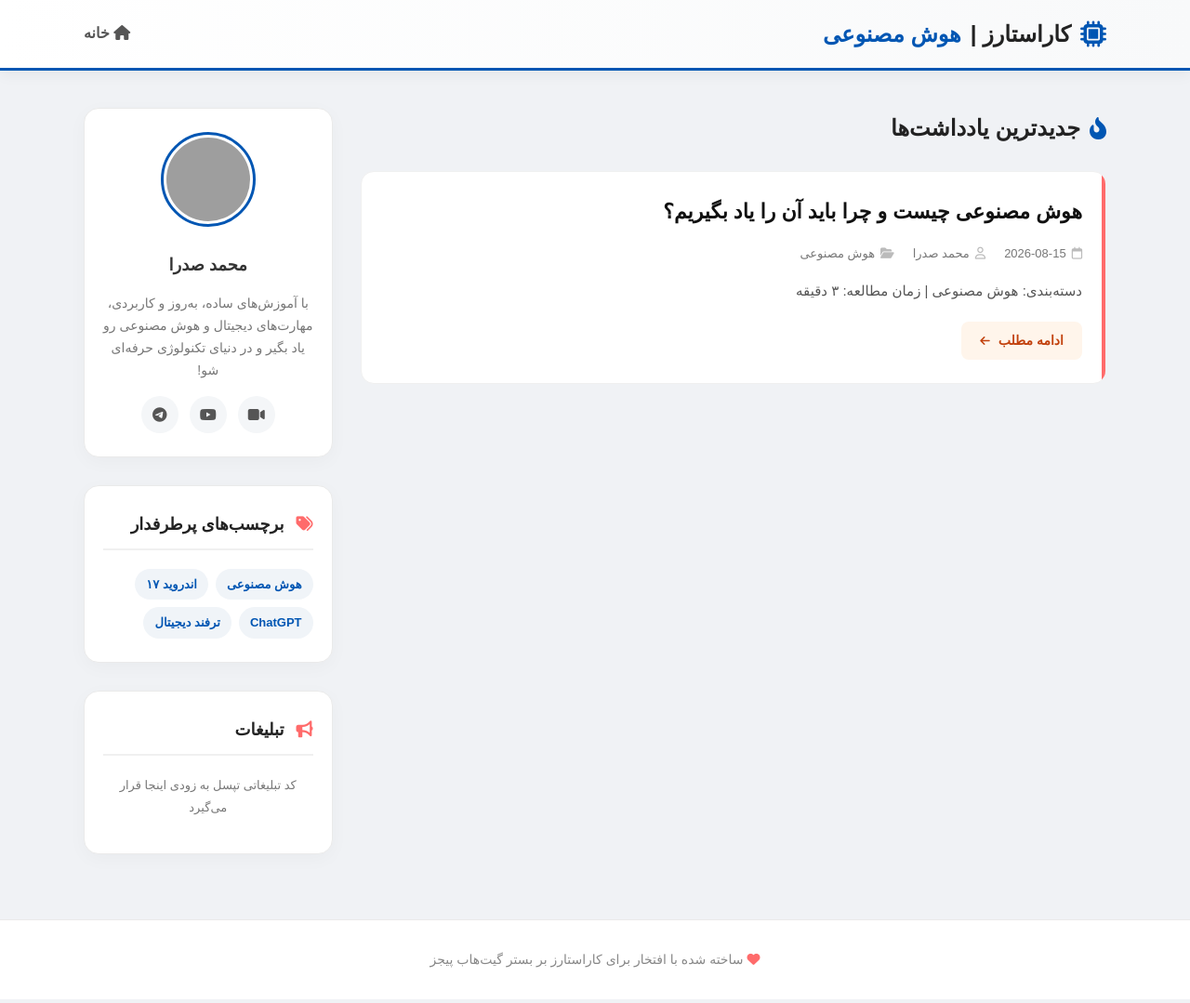
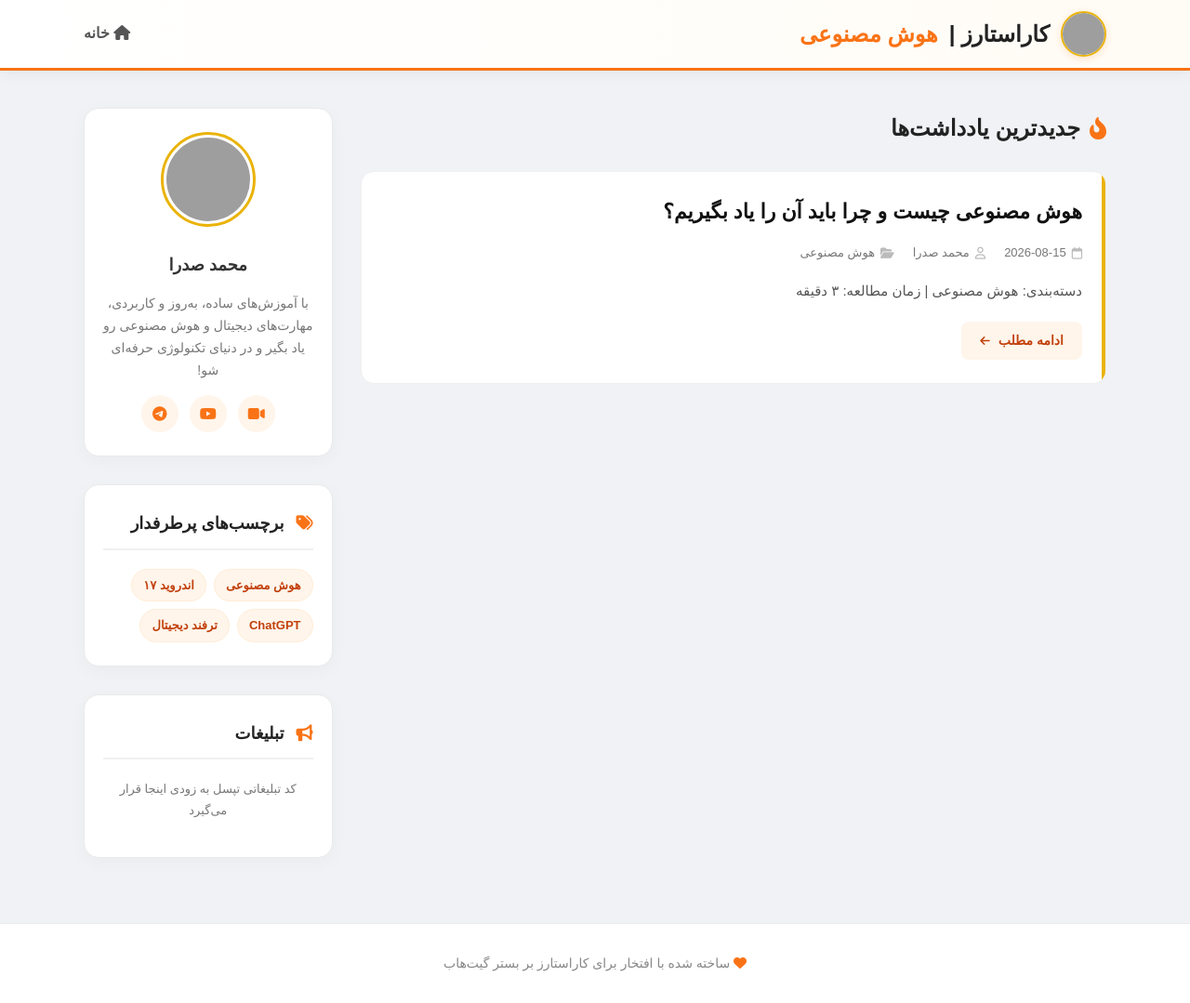
Before and after one commit to carstars7/carstars7.github.io, a Jekyll site: the page built from index.html, in a window 1280 px wide and 1079 px high. Shown: the whole window at 93% size. Built offline with Jekyll 4.4.1, drawn with Linux system fonts in a browser that asks for light colours; a style sheet for code colours, icons or effects is not loaded; grey boxes are pictures that could not be loaded.

Commit message:
Update default.html

```diff
--- a/_layouts/default.html
+++ b/_layouts/default.html
@@ -5,149 +5,84 @@
     <meta name="viewport" content="width=device-width, initial-scale=1.0">
     <title>{{ page.title | default: "کاراستارز | آموزش هوش مصنوعی" }}</title>
 
-    <!-- فونت زیبای وزیرمتن -->
+    <!-- قرار دادن لوگو روی زبانه مرورگر (Favicon) -->
+    <link rel="icon" type="image/jpeg" href="https://www.blogsky.com/images/logo/carstars-96x96.jpg">
+
     <link href="https://cdn.jsdelivr.net/gh/rastikerdar/vazirmatn@v33.0.0/Vazirmatn-font-face.css" rel="stylesheet" type="text/css" />
-    <!-- آیکون‌های جذاب برای زنده شدن سایت -->
     <link rel="stylesheet" href="https://cdnjs.cloudflare.com/ajax/libs/font-awesome/6.4.0/css/all.min.css">
 
     <style>
         :root {
-            --primary: #0056b3;
-            --secondary: #ff6b6b; /* رنگ گرم برای جذابیت بصری */
+            /* تم رنگی جدید بر اساس لوگوی شما */
+            --primary: #f97316; /* نارنجی جذاب */
+            --secondary: #eab308; /* زرد لوگو */
             --bg-color: #f0f2f5;
             --card-bg: #ffffff;
             --text-main: #333333;
         }
 
-        body {
-            font-family: 'Vazirmatn', sans-serif;
-            background-color: var(--bg-color);
-            color: var(--text-main);
-            line-height: 1.8;
-            margin: 0;
-            padding: 0;
-        }
+        body { font-family: 'Vazirmatn', sans-serif; background-color: var(--bg-color); color: var(--text-main); line-height: 1.8; margin: 0; padding: 0; }
 
-        /* هدر جذاب‌تر سایت */
         header {
-            background: linear-gradient(to right, #ffffff, #f8f9fa);
+            background: linear-gradient(to right, #ffffff, #fffcf5);
             border-bottom: 3px solid var(--primary);
             box-shadow: 0 4px 15px rgba(0,0,0,0.05);
-            padding: 15px 0;
-            position: sticky;
-            top: 0;
-            z-index: 1000;
+            padding: 12px 0;
+            position: sticky; top: 0; z-index: 1000;
         }
-        .header-inner {
-            max-width: 1100px;
-            margin: 0 auto;
-            padding: 0 20px;
-            display: flex;
-            justify-content: space-between;
-            align-items: center;
+        .header-inner { max-width: 1100px; margin: 0 auto; padding: 0 20px; display: flex; justify-content: space-between; align-items: center; }
+
+        .site-title {
+            text-decoration: none; color: #222; font-weight: 800; font-size: 24px; display: flex; align-items: center; gap: 12px;
         }
-        .site-title {
-            text-decoration: none;
-            color: #222;
-            font-weight: 800;
-            font-size: 24px;
-            display: flex;
-            align-items: center;
-            gap: 10px;
+        /* استایل لوگوی بالای سایت */
+        .site-title img {
+            width: 45px; height: 45px; border-radius: 50%;
+            border: 2px solid var(--secondary); box-shadow: 0 2px 8px rgba(249, 115, 22, 0.2);
         }
-        .site-title i { color: var(--primary); font-size: 28px; }
         .site-title span { color: var(--primary); }
 
-        nav a {
-            color: #555;
-            text-decoration: none;
-            margin-right: 20px;
-            font-weight: 600;
-            transition: color 0.3s;
-        }
+        nav a { color: #555; text-decoration: none; margin-right: 20px; font-weight: 600; transition: color 0.3s; }
         nav a:hover { color: var(--primary); }
 
-        /* ساختار دو ستونه شبیه وبلاگ قبلی شما */
-        .wrapper {
-            max-width: 1100px;
-            margin: 40px auto;
-            padding: 0 20px;
-            display: grid;
-            grid-template-columns: 3fr 1fr; /* ستون مقالات بزرگتر، سایدبار کوچکتر */
-            gap: 30px;
-        }
+        .wrapper { max-width: 1100px; margin: 40px auto; padding: 0 20px; display: grid; grid-template-columns: 3fr 1fr; gap: 30px; }
 
-        /* استایل باکس‌ها (کارت‌ها) */
-        .card {
-            background: var(--card-bg);
-            border-radius: 16px;
-            box-shadow: 0 5px 20px rgba(0,0,0,0.03);
-            padding: 30px;
-            margin-bottom: 30px;
-            border: 1px solid #eaeaea;
-        }
+        .card { background: var(--card-bg); border-radius: 16px; box-shadow: 0 5px 20px rgba(0,0,0,0.03); padding: 30px; margin-bottom: 30px; border: 1px solid #eaeaea; }
 
-        /* استایل سایدبار */
         .sidebar .card { padding: 25px 20px; }
-        .sidebar-title {
-            font-size: 18px;
-            font-weight: bold;
-            border-bottom: 2px solid #f0f0f0;
-            padding-bottom: 10px;
-            margin-bottom: 20px;
-            color: #222;
-        }
-        .sidebar-title i { color: var(--secondary); margin-left: 8px; }
+        .sidebar-title { font-size: 18px; font-weight: bold; border-bottom: 2px solid #f0f0f0; padding-bottom: 10px; margin-bottom: 20px; color: #222; }
+        .sidebar-title i { color: var(--primary); margin-left: 8px; }
 
         .author-box { text-align: center; }
-        .author-box img { width: 90px; height: 90px; border-radius: 50%; border: 3px solid var(--primary); padding: 3px; margin-bottom: 15px;}
+        .author-box img { width: 90px; height: 90px; border-radius: 50%; border: 3px solid var(--secondary); padding: 3px; margin-bottom: 15px;}
         .author-box h3 { margin: 0 0 5px 0; font-size: 18px; }
         .author-box p { font-size: 14px; color: #777; margin-bottom: 15px; line-height: 1.7;}
 
-        /* دکمه شبکه‌های اجتماعی */
         .social-links { display: flex; justify-content: center; gap: 12px; flex-wrap: wrap; }
-        .social-links a {
-            display: flex; align-items: center; justify-content: center;
-            width: 40px; height: 40px;
-            background: #f4f6f8; color: #555;
-            border-radius: 50%; text-decoration: none;
-            transition: all 0.3s;
-        }
+        .social-links a { display: flex; align-items: center; justify-content: center; width: 40px; height: 40px; background: #fff5eb; color: var(--primary); border-radius: 50%; text-decoration: none; transition: all 0.3s; }
         .social-links a:hover { background: var(--primary); color: white; transform: translateY(-3px); }
 
-        /* برچسب‌ها */
         .tag-cloud { display: flex; flex-wrap: wrap; gap: 8px; }
-        .tag-cloud span {
-            background: #f0f4f8; color: var(--primary);
-            padding: 5px 12px; border-radius: 20px;
-            font-size: 13px; font-weight: 600; cursor: pointer; transition: 0.3s;
-        }
+        .tag-cloud span { background: #fff5eb; color: #c2410c; padding: 5px 12px; border-radius: 20px; font-size: 13px; font-weight: 600; cursor: pointer; transition: 0.3s; border: 1px solid #ffedd5;}
         .tag-cloud span:hover { background: var(--primary); color: white;}
 
-        /* محتوای داخلی مقالات */
         .main-content h1 { font-size: 30px; color: #111; margin-top: 0;}
         .main-content p { font-size: 17px; text-align: justify; }
         .main-content img { max-width: 100%; height: auto; border-radius: 12px; margin: 20px 0; }
 
-        footer {
-            text-align: center; padding: 30px 20px;
-            background: #fff; color: #888;
-            border-top: 1px solid #eaeaea; font-size: 14px;
-        }
+        footer { text-align: center; padding: 30px 20px; background: #fff; color: #888; border-top: 1px solid #eaeaea; font-size: 14px; }
 
-        /* ریسپانسیو موبایل */
-        @media (max-width: 900px) {
-            .wrapper { grid-template-columns: 1fr; }
-            .header-inner { flex-direction: column; gap: 15px; }
-            nav { margin-top: 10px; }
-            nav a { margin: 0 10px; }
-        }
+        @media (max-width: 900px) { .wrapper { grid-template-columns: 1fr; } .header-inner { flex-direction: column; gap: 15px; } nav { margin-top: 10px; } nav a { margin: 0 10px; } }
     </style>
 </head>
 <body>
     <header>
         <div class="header-inner">
-            <a href="/" class="site-title"><i class="fa-solid fa-microchip"></i> کاراستارز | <span>هوش مصنوعی</span></a>
+            <a href="/" class="site-title">
+                <!-- لوگو در بالای سایت -->
+                <img src="https://www.blogsky.com/images/logo/carstars-96x96.jpg" alt="لوگو کاراستارز">
+                کاراستارز | <span>هوش مصنوعی</span>
+            </a>
             <nav>
                 <a href="/"><i class="fa-solid fa-home"></i> خانه</a>
             </nav>
@@ -155,15 +90,12 @@
     </header>
 
     <div class="wrapper">
-        <!-- بخش مقالات (سمت راست) -->
         <main class="main-content">
             {{ content }}
         </main>
 
-        <!-- سایدبار امکانات (سمت چپ) -->
         <aside class="sidebar">
             <div class="card author-box">
-                <!-- عکس لوگوی کاراستارز -->
                 <img src="https://www.blogsky.com/images/logo/carstars-96x96.jpg" alt="محمد صدرا">
                 <h3>محمد صدرا</h3>
                 <p>با آموزش‌های ساده، به‌روز و کاربردی، مهارت‌های دیجیتال و هوش مصنوعی رو یاد بگیر و در دنیای تکنولوژی حرفه‌ای شو!</p>
@@ -193,7 +125,7 @@
     </div>
 
     <footer>
-        <i class="fa-solid fa-heart" style="color: #ff6b6b;"></i> ساخته شده با افتخار برای کاراستارز بر بستر گیت‌هاب پیجز
+        <i class="fa-solid fa-heart" style="color: var(--primary);"></i> ساخته شده با افتخار برای کاراستارز بر بستر گیت‌هاب
     </footer>
 </body>
 </html>
```
